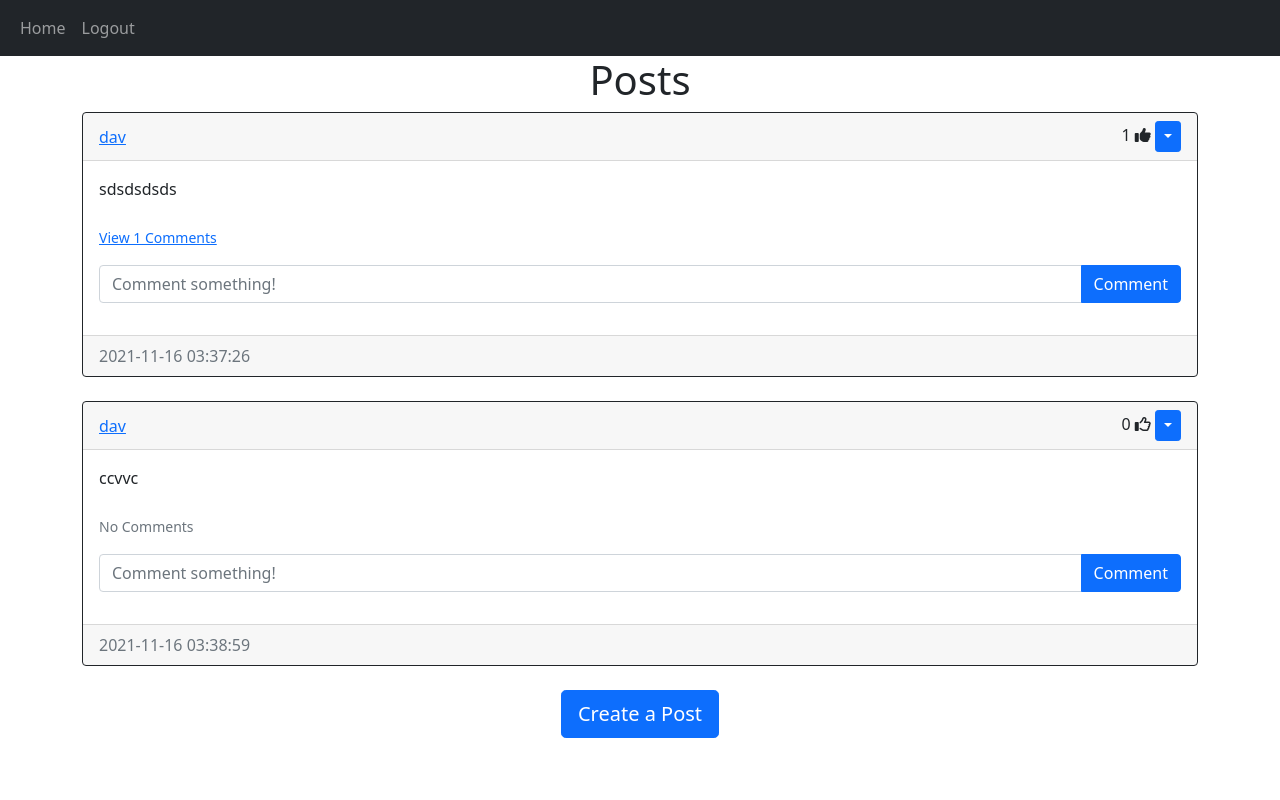
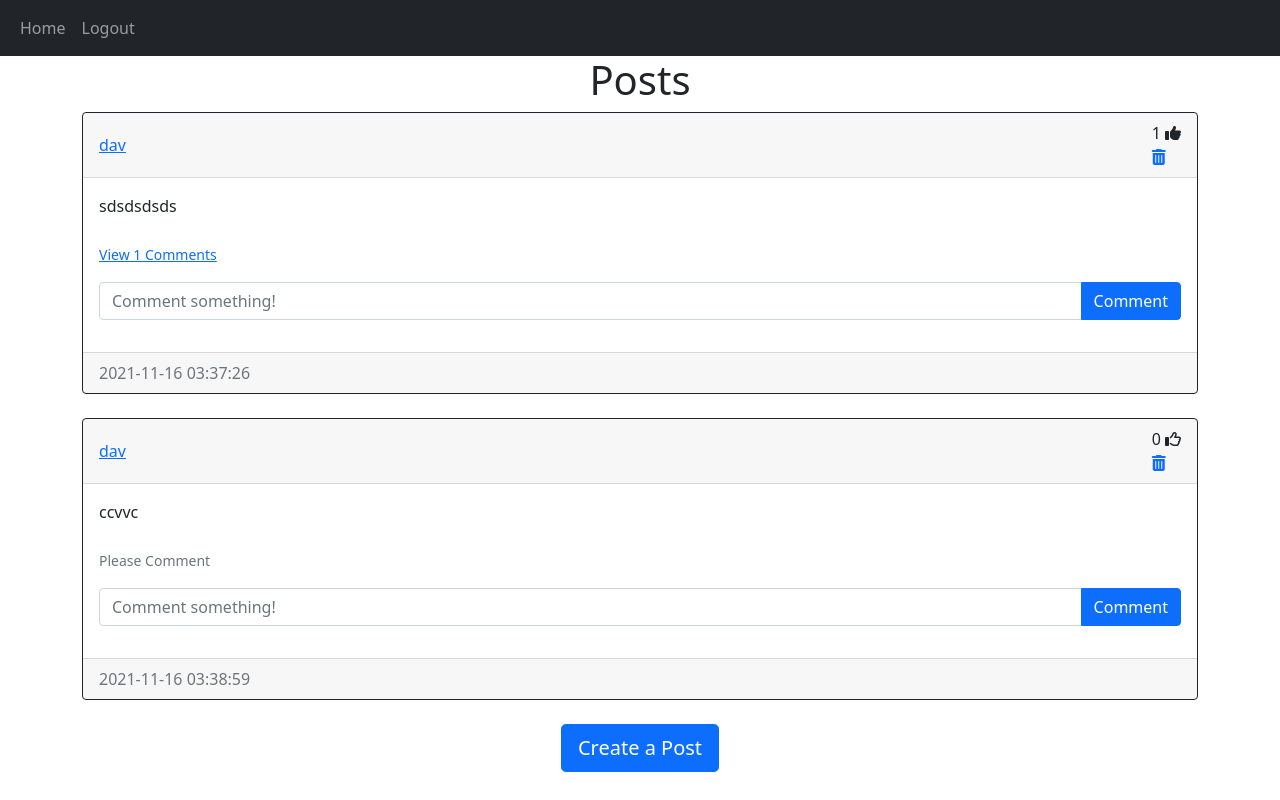
Before and after one commit to davospots/blogwebb, a Flask app: page / in a window 1280 px wide. Run offline with Flask 2, Linux system fonts and the light colour scheme; a user stored in the database is signed in; data comes from the database, SQL or seed files in the repository; both versions use the stored data as it was after the commit; some libraries are stand-ins or nearby versions.

Commit message:
modifying delete button in comments and post

```diff
--- a/website/templates/posts_div.html
+++ b/website/templates/posts_div.html
@@ -22,20 +22,9 @@
               onclick="like({{post.id}})"
             ></i>
             {% endif %} {% if user.id == post.author %}
-            <div class="btn-group">
-              <button
-                type="button"
-                class="btn btn-sm btn-primary dropdown-toggle"
-                data-bs-toggle="dropdown"
-              ></button>
-              <ul class="dropdown-menu">
-                <li>
-                  <a href="/delete-post/{{post.id}}" class="dropdown-item"
-                    >Delete</a
-                  >
-                </li>
-              </ul>
-            </div>
+            <div >
+                <a href="/delete-post/{{post.id}}"><i class="fas fa-trash-alt"></i></a>
+              </div>
             {% endif %}
           </div>
         </div>
@@ -55,22 +44,9 @@
                   <div>
                     <small class="text-muted"> {{comment.date_created}}</small>
                     {% if user.id == comment.author or user.id == post.author %}
-                    <div class="btn-group">
-                      <button
-                        type="button"
-                        class="btn btn-sm btn-primary dropdown-toggle"
-                        data-bs-toggle="dropdown"
-                      ></button>
-                      <ul class="dropdown-menu">
-                        <li>
-                          <a
-                            href="/delete-comment/{{comment.id}}"
-                            class="dropdown-item"
-                            >Delete</a
-                          >
-                        </li>
-                      </ul>
-                    </div>
+                    <div >
+                        <a href="/delete-comment/{{comment.id}}"><i class="fas fa-trash-alt"></i></a>
+                      </div>
                     {% endif %}
                   </div>
                 </div>
@@ -84,7 +60,7 @@
               <small>View {{post.comments|length}} Comments</small>
             </a>
             {% else %}
-            <small class="text-muted">No Comments</small>
+            <small class="text-muted">Please Comment</small>
             {% endif %}
           </p>
           <form
```
Also changed, not shown: website/database.db.
